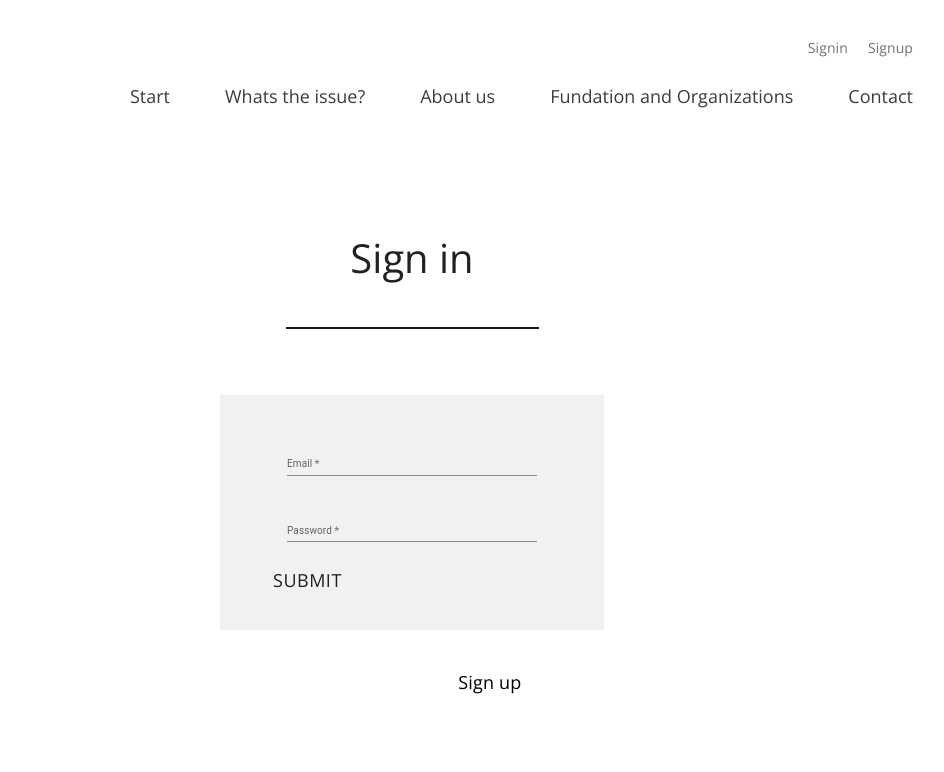
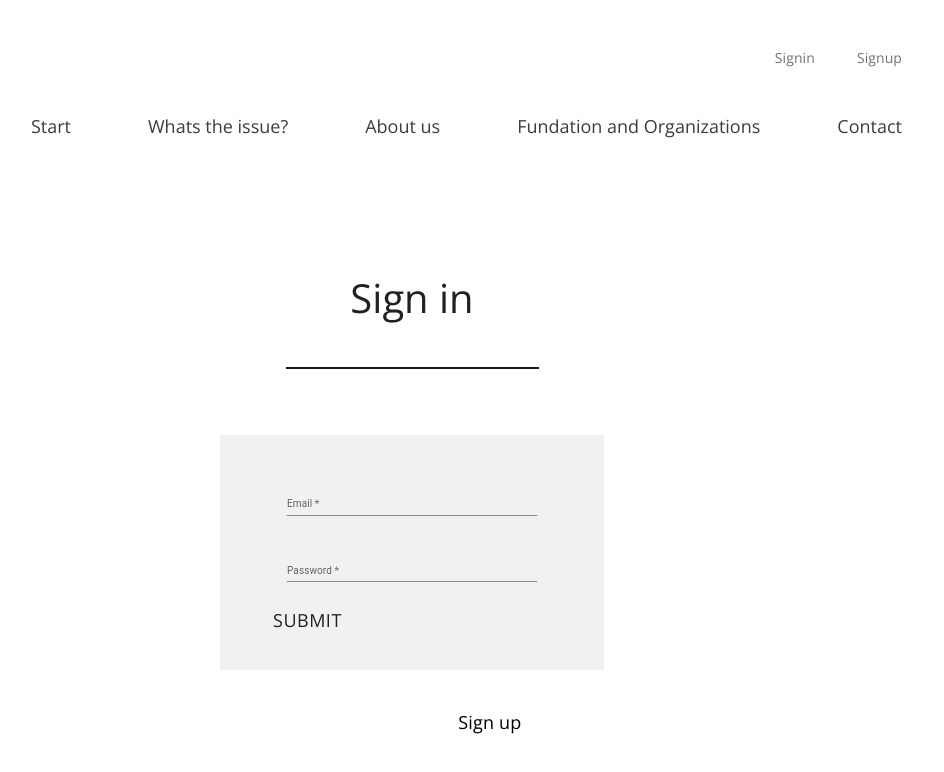
Before and after one commit to zanetasochon/Give-things-back, a React (Vite) app: page /signin in a window 1280 px wide. Shown: the top 772 px of the page, without its empty margins (228-1172 px from the left). Built offline with nearby package versions, Linux system fonts and the light colour scheme; no server answers.

Commit message:
improve styles for nav bar

```diff
--- a/src/components/Navigation/navigation.scss
+++ b/src/components/Navigation/navigation.scss
@@ -28,11 +28,11 @@
       border: none;
       box-shadow: none;
       cursor: pointer;
+      border: 0.75px solid #ffff;
+      padding: 9px 10px;
 
       &:hover {
         border: 0.75px solid #fad648;
-        padding: 9px 10px;
-        cursor: pointer;
       }
     }
   }
@@ -50,11 +50,12 @@
       background: none;
       border: none;
       box-shadow: none;
+      cursor: pointer;
+      border: 0.75px solid #fff;
+      padding: 9px 10px;
 
       &:hover {
         border: 0.75px solid #000;
-        padding: 9px 10px;
-        cursor: pointer;
       }
     }
   }
```
